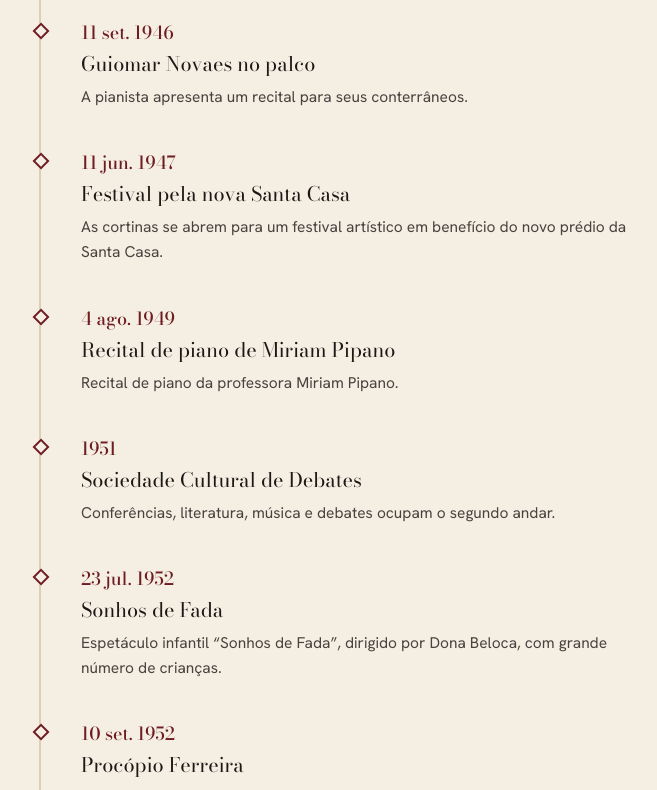
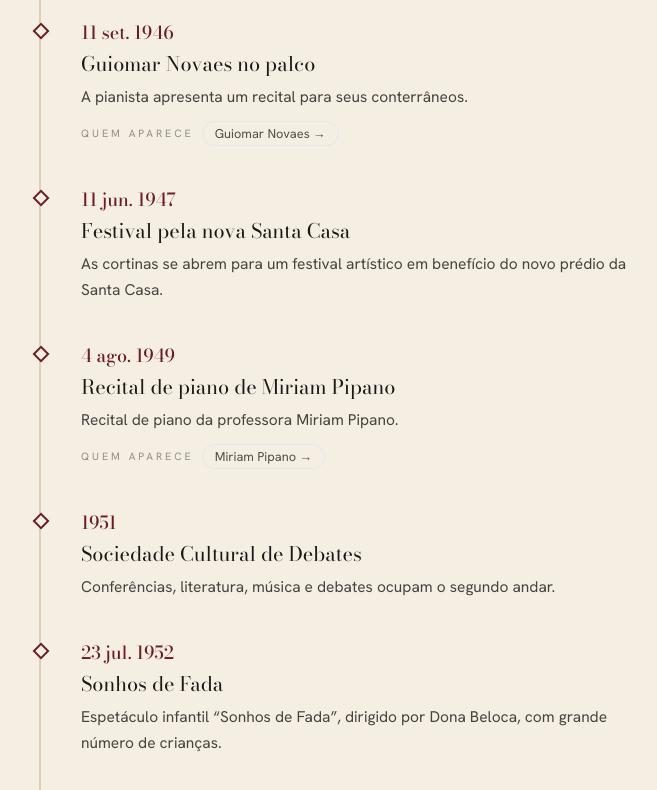
Before and after one commit to edumenezes75/theatro-sjbv, a Next.js app: page /linha-do-tempo in a window 1280 px wide. Shown: the part 5720-6510 px from the top of the page, without its empty margins (237-894 px from the left). Built offline with nearby package versions, Linux system fonts and the light colour scheme.

Commit message:
Simetria da rede: eventos da linha do tempo mostram 'Quem aparece' com link para a pessoa citada

```diff
--- a/app/linha-do-tempo/page.tsx
+++ b/app/linha-do-tempo/page.tsx
@@ -1,5 +1,5 @@
 import type { Metadata } from 'next';
-import { eventos } from '@/lib/data';
+import { eventos, pessoasNoTexto, pessoaSlug } from '@/lib/data';
 import { getPageBySlug } from '@/lib/content';
 import ChapterHero from '@/components/ChapterHero';
 import FontesDaPagina from '@/components/FontesDaPagina';
@@ -14,6 +14,10 @@ export const metadata: Metadata = {
 
 export default function LinhaDoTempoPage() {
   const page = getPageBySlug('/linha-do-tempo');
+  const eventosRede = eventos.map((e) => ({
+    ...e,
+    pessoas: pessoasNoTexto(`${e.title} ${e.summary}`).map((p) => ({ slug: pessoaSlug(p), name: p.name })),
+  }));
   return (
     <article>
       <ChapterHero eyebrow="Da pedra fundamental ao patrimônio vivo" title="Linha do tempo" />
@@ -25,7 +29,7 @@ export default function LinhaDoTempoPage() {
             Filtre por era, busque por tema ou pessoa e leia cada marco com sua fonte e seu selo de evidência.
           </p>
         </div>
-        <TimelineExplorer eventos={eventos} />
+        <TimelineExplorer eventos={eventosRede} />
         <FontesDaPagina fontes={page?.fontes ?? null} />
       </div>
     </article>
--- a/components/TimelineExplorer.tsx
+++ b/components/TimelineExplorer.tsx
@@ -1,10 +1,13 @@
 'use client';
 import { useMemo, useState } from 'react';
+import Link from 'next/link';
 import type { Evento } from '@/lib/data';
 import SeloEvidencia from './SeloEvidencia';
 import Reveal from './Reveal';
 
-export default function TimelineExplorer({ eventos }: { eventos: Evento[] }) {
+type EventoRede = Evento & { pessoas?: { slug: string; name: string }[] };
+
+export default function TimelineExplorer({ eventos }: { eventos: EventoRede[] }) {
   const eras = useMemo(() => ['todas', ...Array.from(new Set(eventos.map((e) => e.era)))], [eventos]);
   const [era, setEra] = useState('todas');
   const [q, setQ] = useState('');
@@ -52,6 +55,14 @@ export default function TimelineExplorer({ eventos }: { eventos: Evento[] }) {
               </div>
               <h2 className="mt-1 font-display text-xl leading-tight">{e.title}</h2>
               <p className="mt-2 max-w-reading font-sans text-[0.97rem] leading-relaxed text-ink/80 dark:text-cream/80">{e.summary}</p>
+              {e.pessoas && e.pessoas.length > 0 && (
+                <div className="mt-3 flex flex-wrap items-center gap-2">
+                  <span className="font-sans text-[0.66rem] uppercase tracking-eyebrow text-ink/45 dark:text-cream/45">Quem aparece</span>
+                  {e.pessoas.map((pe) => (
+                    <Link key={pe.slug} href={`/pessoas/${pe.slug}`} className="rounded-full border border-ink/12 px-3 py-0.5 font-sans text-[0.8rem] text-ink/75 transition-colors hover:border-gold/60 hover:text-curtain dark:border-cream/12 dark:text-cream/75 dark:hover:text-gold">{pe.name} →</Link>
+                  ))}
+                </div>
+              )}
             </Reveal>
           </li>
         ))}
```
